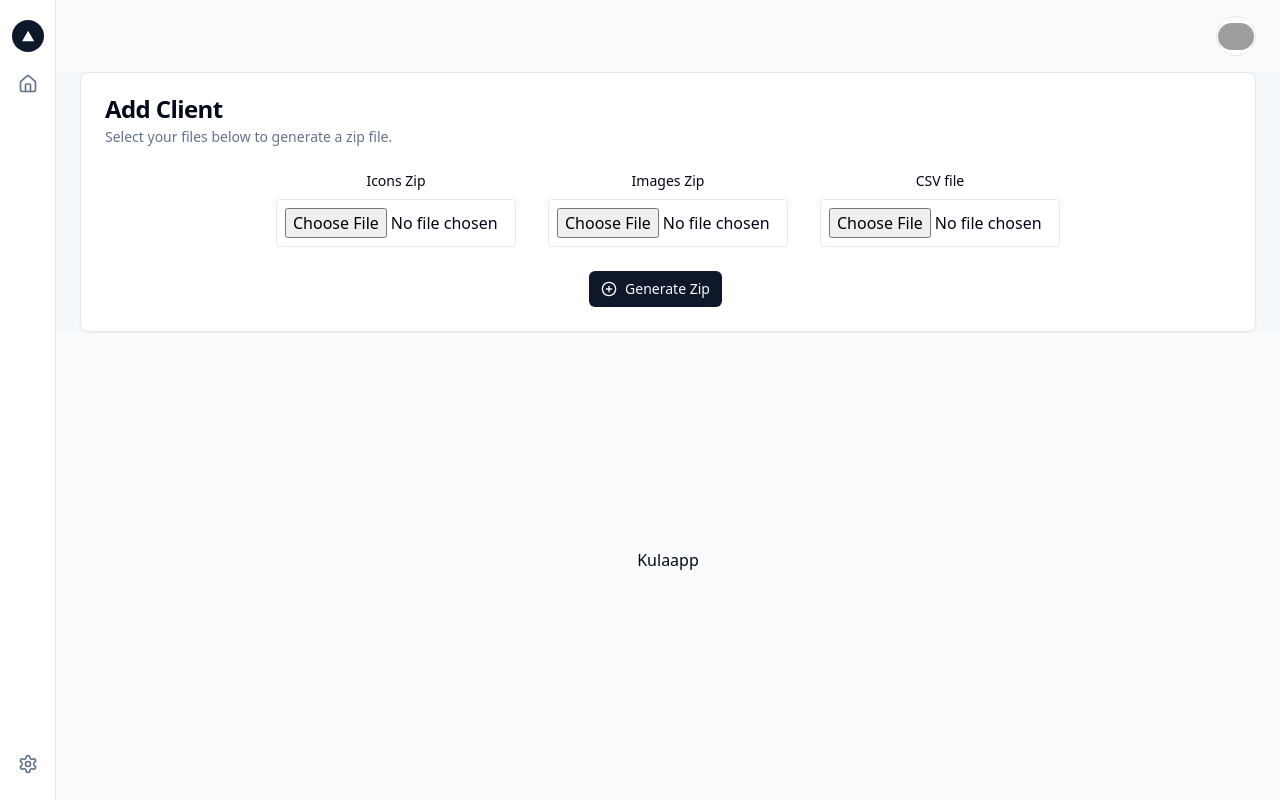
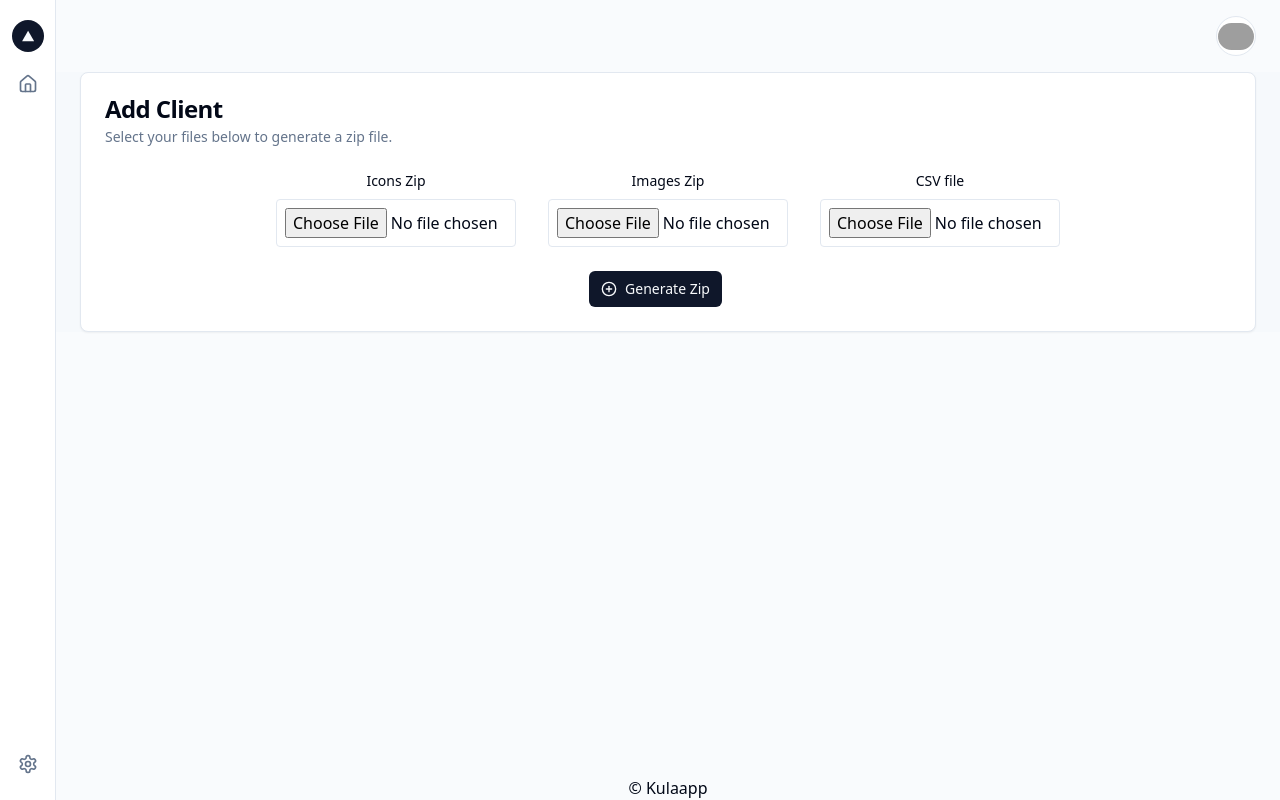
Before and after one commit to mehars-jalin/Mobile-app-zipper, a Next.js app: page / in a window 1280 px wide. Built offline with nearby package versions, Linux system fonts and the light colour scheme; no server answers; grey boxes are pictures that could not be loaded.

Commit message:
Fixed copyright info

```diff
--- a/app/(dashboard)/layout.tsx
+++ b/app/(dashboard)/layout.tsx
@@ -53,8 +53,12 @@ export default function DashboardLayout({
           </main>
         </div>
         <Analytics />
-        <div className="flex flex-col sm:gap-4 sm:pl-14 text-center mt-5" style={{marginTop:'200px'}}>Kulaapp</div>
-
+        <div
+          className="flex flex-col sm:gap-4 sm:pl-14 text-center mt-5"
+          style={{ marginTop: 'auto' }}
+        >
+          © Kulaapp
+        </div>
       </main>
     </Providers>
   );
@@ -75,7 +79,6 @@ function DesktopNav() {
         <NavItem href="#" label="Add Client">
           <Home className="h-5 w-5" />
         </NavItem>
-
       </nav>
       <nav className="mt-auto flex flex-col items-center gap-4 px-2 sm:py-5">
         <Tooltip>
@@ -120,7 +123,6 @@ function MobileNav() {
             <Home className="h-5 w-5" />
             Add Client
           </Link>
-
         </nav>
       </SheetContent>
     </Sheet>
```
